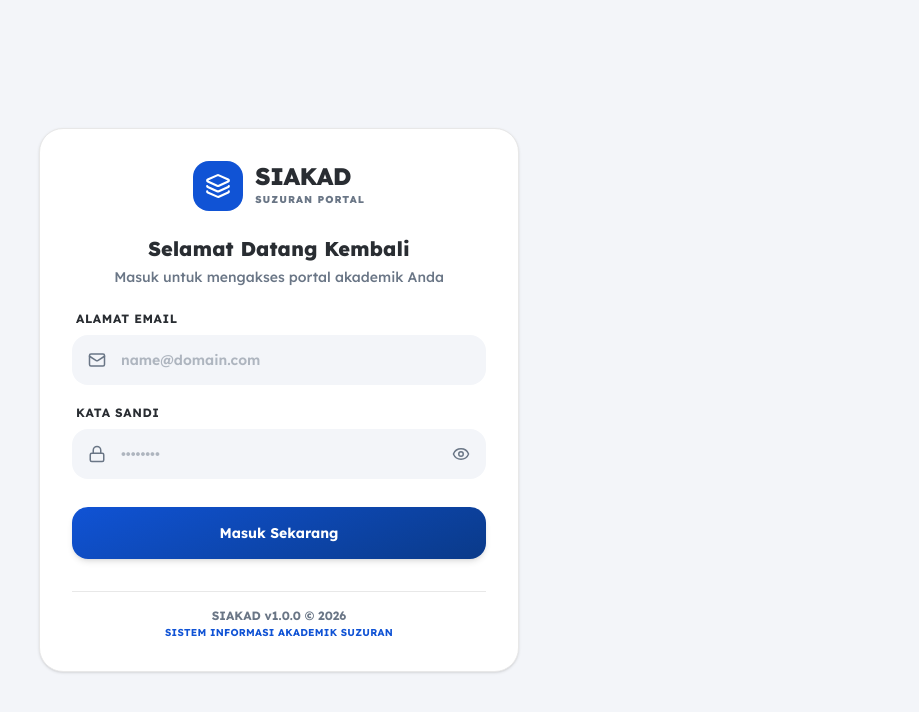
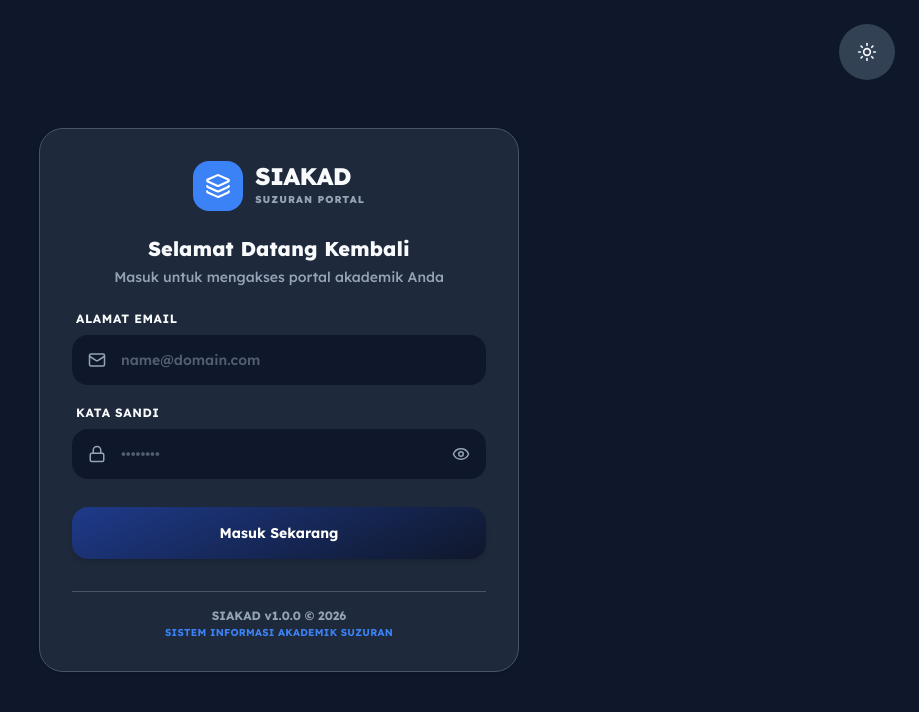
Before and after one commit to MasGENJEH/siauniversitassuzuran, a React (Vite) app in the folder frontend/: page / in a window 1280 px wide. Shown: the top 712 px of the page, without its empty margins (361-1280 px from the left). Built offline with nearby package versions, Linux system fonts and the light colour scheme.

Commit message:
feat: initialize frontend dashboard components and implement student course schedule view

```diff
--- a/frontend/index.html
+++ b/frontend/index.html
@@ -9,6 +9,23 @@
     <link rel="preconnect" href="https://fonts.googleapis.com">
     <link rel="preconnect" href="https://fonts.gstatic.com" crossorigin>
     <link href="https://fonts.googleapis.com/css2?family=Lexend+Deca:wght@300;400;500;600;700;800&display=swap" rel="stylesheet">
+
+    <!-- Prevent Flash of Unstyled Content (FOUC) for Dark Mode -->
+    <script>
+      (function() {
+        try {
+          var theme = localStorage.getItem('theme');
+          var isDark = theme ? theme === 'dark' : true; // Default to dark as per ThemeToggle.jsx
+          if (isDark) {
+            document.documentElement.classList.add('dark');
+            document.documentElement.style.backgroundColor = '#0f172a'; // --monday-background dark
+          } else {
+            document.documentElement.classList.remove('dark');
+            document.documentElement.style.backgroundColor = '#f3f5f9'; // --monday-background light
+          }
+        } catch (e) {}
+      })();
+    </script>
   </head>
   <body class="antialiased">
     <div id="app"></div>
--- a/frontend/src/assets/index.css
+++ b/frontend/src/assets/index.css
@@ -6,22 +6,61 @@
 @source '../**/*.js';
 @source '../**/*.jsx';
 
+:root {
+    --monday-background: #f3f5f9;
+    --monday-border: #e8e8e8;
+    --monday-gray: #6a7686;
+    --monday-black: #292d32;
+    --monday-blue: #1053d5;
+    --monday-gray-background: #f3f3f3;
+    --monday-lime-green: #cbee5a;
+    --monday-lime-green-char: #deff6e;
+    --monday-red: #ff5070;
+    --monday-card: #ffffff;
+    --monday-gradient-start: #1e40af;
+    --monday-gradient-end: #3b82f6;
+}
+
+:root.dark, .dark {
+    --monday-background: #0f172a;
+    --monday-border: #475569;
+    --monday-gray: #94a3b8;
+    --monday-black: #f8fafc;
+    --monday-blue: #3b82f6;
+    --monday-gray-background: #334155;
+    --monday-lime-green: #65a30d;
+    --monday-lime-green-char: #84cc16;
+    --monday-red: #e11d48;
+    --monday-card: #1e293b;
+    --monday-gradient-start: #0f172a;
+    --monday-gradient-end: #1e3a8a;
+}
+
 @theme {
     --font-sans: 'Lexend Deca', ui-sans-serif, system-ui, sans-serif;
 
-    --color-monday-background: #f3f5f9;
-    --color-monday-border: #e8e8e8;
-    --color-monday-gray: #6a7686;
-    --color-monday-black: #292d32;
-    --color-monday-blue: #1053d5;
-    --color-monday-gray-background: #f3f3f3;
-    --color-monday-lime-green: #cbee5a;
-    --color-monday-lime-green-char: #deff6e;
-    --color-monday-red: #ff5070;
+    --color-monday-background: var(--monday-background);
+    --color-monday-border: var(--monday-border);
+    --color-monday-gray: var(--monday-gray);
+    --color-monday-black: var(--monday-black);
+    --color-monday-blue: var(--monday-blue);
+    --color-monday-gray-background: var(--monday-gray-background);
+    --color-monday-lime-green: var(--monday-lime-green);
+    --color-monday-lime-green-char: var(--monday-lime-green-char);
+    --color-monday-red: var(--monday-red);
+    --color-monday-card: var(--monday-card);
+}
+
+.bg-white {
+  background-color: var(--monday-card) !important;
+}
+
+.border-white {
+  border-color: var(--monday-card) !important;
 }
 
 @utility blue-gradient {
-  background: linear-gradient(336.99deg, #0A3A89 0%, #1053D5 100%);
+  background: linear-gradient(336.99deg, var(--monday-gradient-start) 0%, var(--monday-gradient-end) 100%);
 }
 
 @utility transition-300 {
@@ -30,5 +69,6 @@
 
 body {
   font-family: 'Lexend Deca', sans-serif;
-  background-color: #f3f5f9;
+  background-color: var(--color-monday-background);
+  color: var(--color-monday-black);
 }
--- a/frontend/src/components/App.jsx
+++ b/frontend/src/components/App.jsx
@@ -23,6 +23,7 @@ import ProfilAdminTab from './ProfilAdminTab';
 
 export default function App() {
   const [activeTab, setActiveTab] = useState('dashboard');
+  const [isSidebarMinimized, setIsSidebarMinimized] = useState(false);
   const [loading, setLoading] = useState(true);
 
   // Authentication States
@@ -340,8 +341,14 @@ export default function App() {
     let segment = `${type}s`;
     if (type === 'faculties') {
       segment = 'faculties';
+    } else if (type === 'prodi') {
+      segment = 'study-programs';
     } else if (type === 'tahunAkademik') {
       segment = 'academic-years';
+    } else if (type === 'dosen') {
+      segment = 'lecturers';
+    } else if (type === 'mahasiswa') {
+      segment = 'students';
     } else if (type === 'mataKuliah') {
       segment = 'courses';
     } else if (type === 'kelasKuliah') {
@@ -541,6 +548,8 @@ export default function App() {
         setSearchQuery={setSearchQuery}
         user={user}
         onLogout={handleLogout}
+        isMinimized={isSidebarMinimized}
+        setIsMinimized={setIsSidebarMinimized}
       />
 
       {/* Main Container */}
--- a/frontend/src/components/Header.jsx
+++ b/frontend/src/components/Header.jsx
@@ -1,5 +1,7 @@
 import React from 'react';
 import { RefreshCw, GraduationCap } from 'lucide-react';
+
+import ThemeToggle from './ThemeToggle';
 
 export default function Header({ activeTab, activeSemester, loading, fetchData, user, onLogout }) {
   const roles = user?.roles || [];
@@ -34,6 +36,8 @@ export default function Header({ activeTab, activeSemester, loading, fetchData,
             </div>
           )}
 
+          <ThemeToggle />
+
           <button
             onClick={fetchData}
             title="Sync database data"
--- a/frontend/src/components/JadwalKuliahTab.jsx
+++ b/frontend/src/components/JadwalKuliahTab.jsx
@@ -71,7 +71,7 @@ export default function JadwalKuliahTab({
 
       // Find lecturers
       const teachingLinks = dosenPengampus.filter(dp => dp.course_class_id === kk.id);
-      const lecturers = teachingLinks
+      const classLecturers = teachingLinks
         .map(dp => lecturers.find(d => d.id === dp.lecturer_id))
         .filter(Boolean);
 
@@ -86,7 +86,7 @@ export default function JadwalKuliahTab({
           end_time: kk.end_time,
           room: kk.room,
           mata_kuliah: mk,
-          lecturers: lecturers
+          lecturers: classLecturers
         });
       }
     });
--- a/frontend/src/components/KelasMahasiswaTab.jsx
+++ b/frontend/src/components/KelasMahasiswaTab.jsx
@@ -298,8 +298,8 @@ export default function KelasMahasiswaTab({
                               const kkObj = kelasKuliahs.find(k => k.id === km.course_class_id);
                               const mkObj = kkObj ? mataKuliahs.find(m => m.id === kkObj.course_id) : null;
                               const teachingLinks = dosenPengampus.filter(dp => dp.course_class_id === km.course_class_id);
-                              const lecturers = teachingLinks.map(dp => lecturers.find(d => d.id === dp.lecturer_id)).filter(Boolean);
-                              setViewingClass({ kk: kkObj, mk: mkObj, lecturers });
+                              const classLecturers = teachingLinks.map(dp => lecturers.find(d => d.id === dp.lecturer_id)).filter(Boolean);
+                              setViewingClass({ kk: kkObj, mk: mkObj, lecturers: classLecturers });
                             }}
                             className="px-3.5 py-1.5 bg-monday-blue/10 text-monday-blue hover:bg-monday-blue hover:text-white rounded-xl font-bold text-xs transition-all duration-200 flex items-center gap-1.5 ml-auto"
                           >
--- a/frontend/src/components/Login.jsx
+++ b/frontend/src/components/Login.jsx
@@ -1,5 +1,6 @@
 import React, { useState } from 'react';
 import { Mail, Lock, Eye, EyeOff, Layers, AlertCircle, RefreshCw } from 'lucide-react';
+import ThemeToggle from './ThemeToggle';
 
 export default function Login({ onLoginSuccess }) {
   const [email, setEmail] = useState('');
@@ -39,7 +40,10 @@ export default function Login({ onLoginSuccess }) {
   };
 
   return (
-    <div className="flex min-h-screen items-center justify-center bg-monday-background px-4">
+    <div className="relative flex min-h-screen items-center justify-center bg-monday-background px-4">
+      <div className="absolute top-6 right-6">
+        <ThemeToggle />
+      </div>
       <div className="w-full max-w-[480px] bg-white border border-monday-border rounded-3xl p-8 shadow-sm flex flex-col gap-6 transition-300 hover:shadow-md">
 
         {/* Brand Logo */}
@@ -81,7 +85,7 @@ export default function Login({ onLoginSuccess }) {
                 value={email}
                 onChange={(e) => setEmail(e.target.value)}
                 placeholder="name@domain.com"
-                className="w-full pl-12 pr-4 py-3.5 bg-monday-background border border-transparent rounded-2xl text-sm font-semibold text-monday-black placeholder-monday-gray/50 focus:border-monday-blue focus:bg-white focus:outline-none transition-300"
+                className="w-full pl-12 pr-4 py-3.5 bg-monday-background border border-transparent rounded-2xl text-sm font-semibold text-monday-black placeholder-monday-gray/50 focus:border-monday-blue focus:bg-[var(--monday-card)] focus:outline-none transition-300"
               />
             </div>
           </div>
@@ -100,7 +104,7 @@ export default function Login({ onLoginSuccess }) {
                 value={password}
                 onChange={(e) => setPassword(e.target.value)}
                 placeholder="••••••••"
-                className="w-full pl-12 pr-12 py-3.5 bg-monday-background border border-transparent rounded-2xl text-sm font-semibold text-monday-black placeholder-monday-gray/50 focus:border-monday-blue focus:bg-white focus:outline-none transition-300"
+                className="w-full pl-12 pr-12 py-3.5 bg-monday-background border border-transparent rounded-2xl text-sm font-semibold text-monday-black placeholder-monday-gray/50 focus:border-monday-blue focus:bg-[var(--monday-card)] focus:outline-none transition-300"
               />
               <button
                 type="button"
--- /dev/null
+++ b/frontend/src/components/ThemeToggle.jsx
@@ -0,0 +1,38 @@
+import React, { useEffect, useState } from 'react';
+import { Sun, Moon } from 'lucide-react';
+
+export default function ThemeToggle() {
+  const [isDark, setIsDark] = useState(() => {
+    // Check local storage or system preference on initial load
+    if (typeof window !== 'undefined') {
+      const storedTheme = localStorage.getItem('theme');
+      if (storedTheme) {
+        return storedTheme === 'dark';
+      }
+      // Since default was dark before this addition, let's default to dark
+      return true;
+    }
+    return true;
+  });
+
+  useEffect(() => {
+    const root = window.document.documentElement;
+    if (isDark) {
+      root.classList.add('dark');
+      localStorage.setItem('theme', 'dark');
+    } else {
+      root.classList.remove('dark');
+      localStorage.setItem('theme', 'light');
+    }
+  }, [isDark]);
+
+  return (
+    <button
+      onClick={() => setIsDark(!isDark)}
+      title="Toggle Theme"
+      className="flex size-14 rounded-full bg-monday-gray-background items-center justify-center overflow-hidden hover:opacity-80 transition-300 shrink-0 cursor-pointer text-monday-black"
+    >
+      {isDark ? <Sun size={20} /> : <Moon size={20} />}
+    </button>
+  );
+}
```
Also changed, not shown: frontend/src/components/Sidebar.jsx (+63 -22 lines), 2 other files (tests, documents, lock files or other folders).
